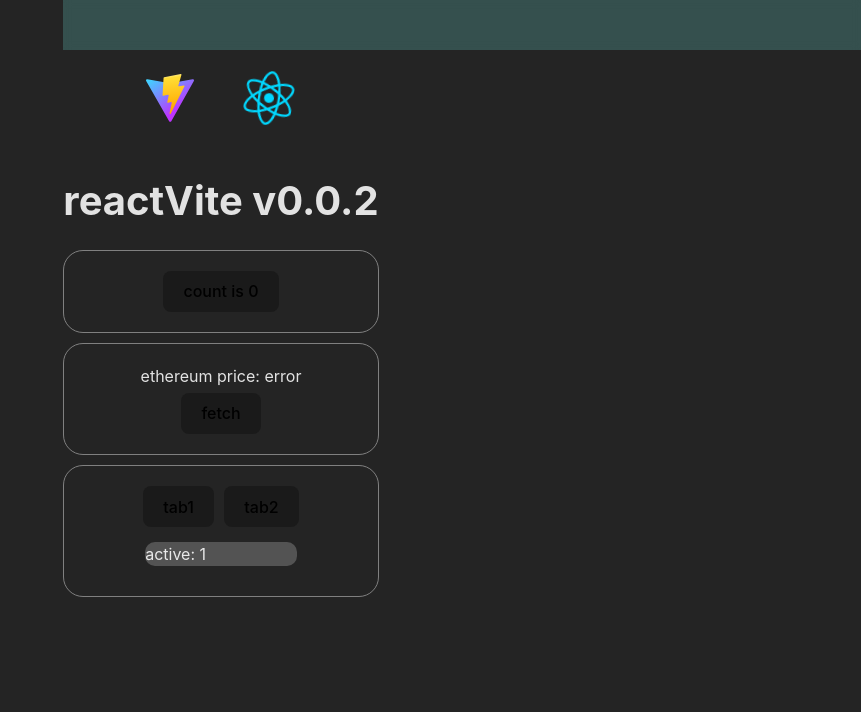
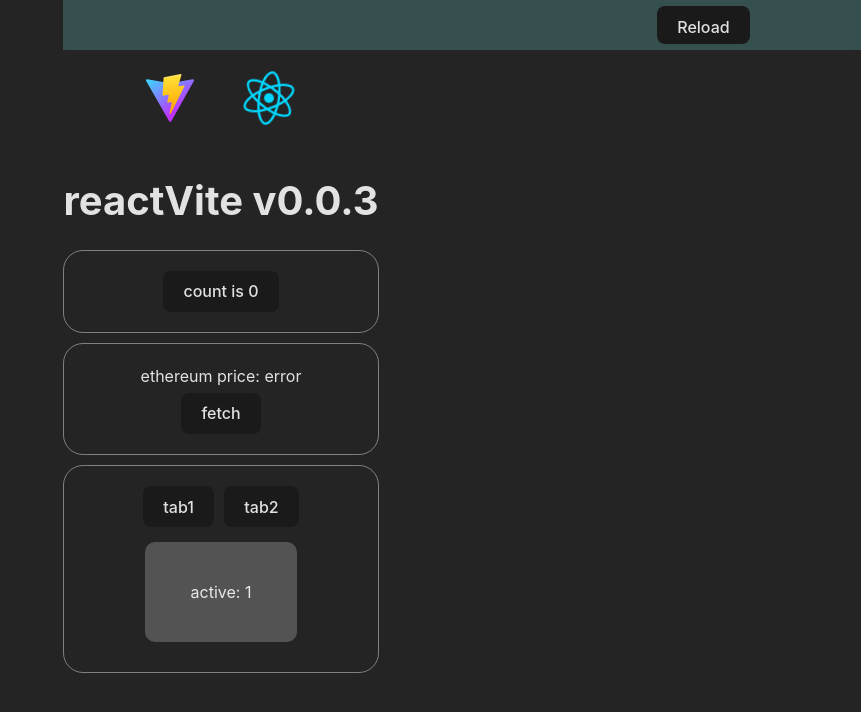
Before and after one commit to Merzaad/learning_react, a React (Vite) app: page / in a window 1280 px wide. Shown: the top 712 px of the page, without its empty margins (419-1280 px from the left). Built offline with nearby package versions, Linux system fonts and the light colour scheme; no server answers.

Commit message:
menu button

```diff
--- a/src/App.css
+++ b/src/App.css
@@ -72,6 +72,10 @@
 
 .box .tab {
   width: 50%;
+  height: 100px;
+  display: flex;
+  justify-content: center;
+  align-items: center;
   background-color: rgba(128, 128, 128, 0.516);
   border-radius: 10px;
   margin: 10px auto 10px auto;
--- a/src/App.tsx
+++ b/src/App.tsx
@@ -44,7 +44,7 @@ function App() {
               <img src="/react.svg" className="logo react" alt="React logo" />
             </a>
           </div>
-          <h1 className="header">reactVite v0.0.2</h1>
+          <h1 className="header">reactVite v0.0.3</h1>
           <div className="box">
             <button onClick={() => setCount((count) => count + 1)}>count is {count}</button>
           </div>
--- a/src/components/menu/index.css
+++ b/src/components/menu/index.css
@@ -1,10 +1,16 @@
 .Menu {
     position: fixed;
     top: 0;
+    display: flex;
+    justify-content: center;
+    align-items: center;
     width: 100%;
     height: 50px;
     background-color: rgba(121, 250, 240, 0.208);
     backdrop-filter: blur(4px);
+}
+.Menu button {
+    height: 75%;
 }
 
 
@@ -12,6 +18,6 @@
     .Menu{
         bottom: 0;
         top: auto;
-        height: 50px;
+        height: 75px;
     }
 }
--- a/src/components/menu/index.tsx
+++ b/src/components/menu/index.tsx
@@ -2,7 +2,13 @@ import React from 'react'
 import './index.css'
 
 const Menu = () => {
-  return <div className="Menu"></div>
+  return (
+    <div className="Menu">
+      <button type="button" onClick={() => window.location.reload()}>
+        Reload
+      </button>
+    </div>
+  )
 }
 
 export default Menu
--- a/src/index.css
+++ b/src/index.css
@@ -9,6 +9,7 @@ a:hover {
 
 *{
   box-sizing: border-box;
+  color: rgba(255, 255, 255, 0.87);
 }
 body {
   margin: 0;
@@ -21,8 +22,7 @@ body {
   line-height: 24px;
   font-weight: 400;
 
-  color-scheme: light dark;
-  color: rgba(255, 255, 255, 0.87);
+ /*  color-scheme: light dark; */
   background-color: #242424;
 
   font-synthesis: none;
```
